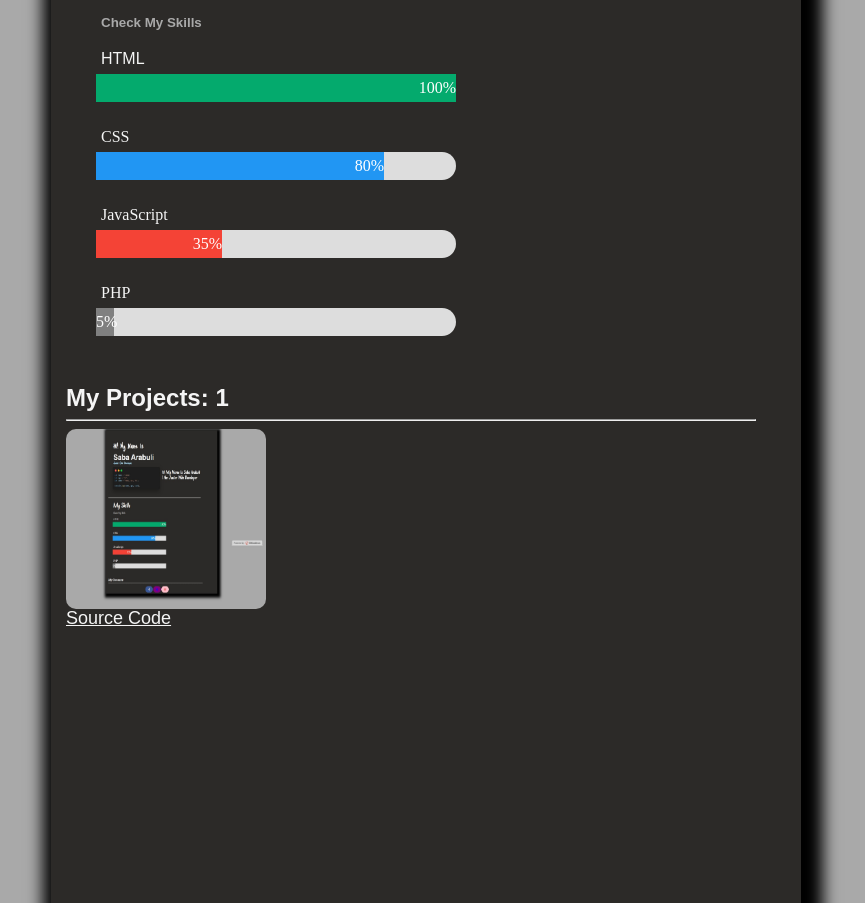
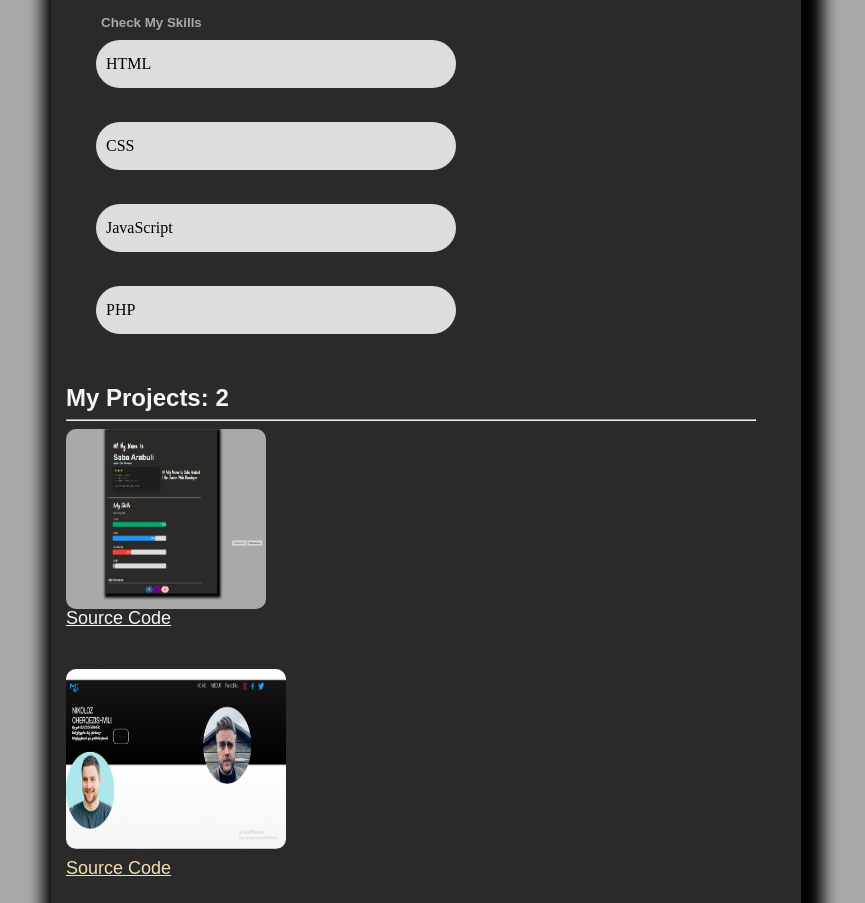
Before and after one commit to SabaArabuli/personal-website, a plain HTML site: page index.html in a window 1280 px wide. Shown: the part 449-1352 px from the top of the page, without its empty margins (205-1070 px from the left). Drawn offline with Linux system fonts and the light colour scheme; a web font is replaced by a local one.

Commit message:
Add files via upload

```diff
--- a/index.html
+++ b/index.html
@@ -11,6 +11,7 @@
     <meta http-equiv="X-UA-Compatible" content="IE=edge">
     <meta name="viewport" content="width=device-width, initial-scale=1.0">
     <title>Saba Arabuli</title>
+    <link rel="icon" type="image/x-icon" href="icons/iconw.jpg">
 </head>
 <body>
     <div id="yuti">
@@ -23,28 +24,34 @@
         <!--  My Skills Start  -->
         <h1 id="skills">My Skills</h1>
         <h2 id="myskillst">Check My Skills</h2>
-        <p id="htmlt">HTML</p>
+        <p id="htmlt"></p>
         <div class="container">
-        <div class="skills html">100%</div>
+        <div class="skills html">HTML</div>
         </div>
-        <p id="csst">CSS</p>
+        <br>
+        <p id="csst"></p>
         <div class="container">
-        <div class="skills css">80%</div>
+        <div class="skills css">CSS</div>
         </div>
-        <p id="jst">JavaScript</p>
+        <br>
+        <p id="jst"></p>
         <div class="container">
-        <div class="skills js">35%</div>
+        <div class="skills js">JavaScript</div>
         </div>
-        <p id="phpt">PHP</p>
+        <br>
+        <p id="phpt"></p>
         <div class="container">
-        <div class="skills php">5%</div>
+        <div class="skills php">PHP</div>
         </div>
         <!-- My Skills End   -->
 
         <hr id="xaziproj">
-        <h2 id="projt">My Projects: 1</h2>
+        <h2 id="projt">My Projects: 2</h2>
         <img src="projects/project1.jpeg" id="proj1" alt="project" >
-        <a id="codes" href="https://github.com/SabaArabuli/personal-website"">Source Code</a>
+        <a id="codes" href="https://github.com/SabaArabuli/personal-website">Source Code</a>
+        <img src="projects/proj2.png" id="proj2" alt="project">
+
+        <a id="codes1" href="https://github.com/SabaArabuli/Portofilio-First">Source Code</a>
 
         <hr id="xaziabout">
 
--- a/styles.css
+++ b/styles.css
@@ -87,20 +87,51 @@ span{
     left: 30px;
     border-radius: 100px;
     border-left: 100px;
+    padding: 10px;
 }
 
 .skills {
   text-align: right; /* Right-align text */
   padding-top: 5px; /* Add top padding */
   padding-bottom: 5px; /* Add bottom padding */
-  color: white; /* White text color */
+  color: black; /* White text color */
 
 }
 
-.html {width: 100%; background-color: #04AA6D;} /* Green */
-.css {width: 80%; background-color: #2196F3;} /* Blue */
-.js {width: 35%; background-color: #f44336;} /* Red */
-.php {width: 5%; background-color: #808080;} /* Dark Grey */
+.html {width: 0%; background-color: #04AA6D; border-radius:190px;
+    transition: width 1s, height 5s, background-color 5s, transform 5s;} /* Green */
+.css {width: 0%; border-radius: 190px; background-color: #2196F3; transition: width 1s, height 5s, background-color 5s, transform 5s;} /* Blue */
+.js {width: 0%; border-radius:190px; background-color: #f44336; transition: width 1s, height 5s, background-color 5s, transform 5s;} /* Red */
+.php {width: 0%; border-radius:190px; background-color: #808080; transition: width 1s, height 5s, background-color 5s, transform 5s;} /* Dark Grey */
+
+/* Hover Section Start */
+
+.php:hover{
+    animation: infinite;
+    width: 5%;
+    border-radius:190px;
+}
+
+.js:hover{
+    animation: infinite;
+    width: 35%;
+    border-radius: 190px;
+}
+
+.html:hover{
+    animation: infinite;
+    width: 100%;
+    border-radius: 190px;
+}
+
+.css:hover{
+    animation: infinite;
+    width: 35%;
+    border-radius: 190px;
+}
+
+/* Hover Section End */
+
 #htmlt{
     color: whitesmoke;
     position: relative;
@@ -207,6 +238,40 @@ span{
     bottom: 627px;
 }
 
+#proj2{
+    border-radius: 10px;
+    width: 220px;
+    height: 180px;
+    position: absolute;
+    bottom: 210px;
+    left: 15px;
+    transition: width 2s, height 5s, background-color 5s, transform 5s;
+}
+
+#codes1{
+    color: wheat;
+    position: absolute;
+    bottom: 180px;
+    left: 15px;
+    font-family: 'Just Me Again Down Here', sans-serif;
+    font-size: 18px;
+    transition: width 2s, height 5s, background-color 5s, transform 5s, font-size 2s;
+}
+
+#codes1:hover{
+    animation: infinite;
+    width: 150px;
+    font-size: 22px;
+}
+
+#proj2:hover{
+    opacity: 2;
+    background-color: #201c1c;
+    width: 350px;
+    border-radius: 10px;
+    animation: infinite;
+}
+
 #proj1{
     border-radius: 10px;
     width: 200px;
@@ -226,18 +291,17 @@ span{
 
 #codes{
     color: whitesmoke;
-    font-family: 'Georama', sans-serif;
     position: absolute;
     font-weight: 5000;
-    font-size: large;
     bottom: 430px;
-    transition: font-size 1.5s, bottom 2s;
+    font-family: 'Just Me Again Down Here', sans-serif;
+    font-size: 18px;
+    transition: width 2s, height 5s, background-color 5s, transform 5s, font-size 2s;
+
 }
 
 #codes:hover{
-    opacity: 2;
-    position: absolute;
-    bottom: 415px;
-    font-size: 20px;
     animation: infinite;
+    width: 150px;
+    font-size: 22px;
 }
```
